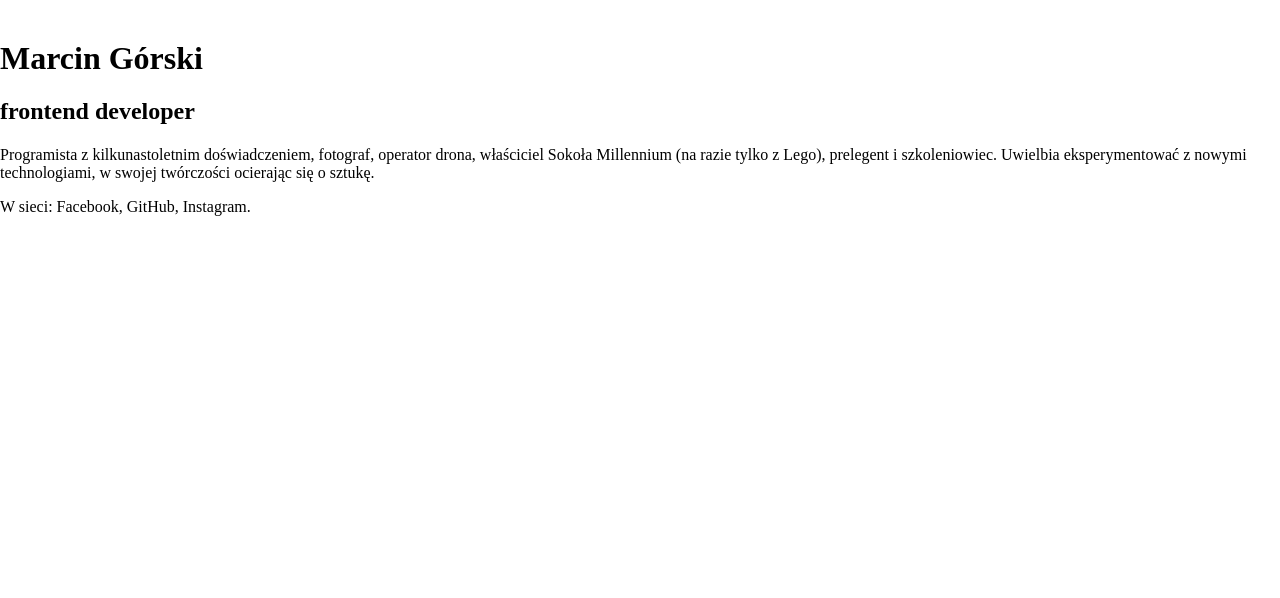
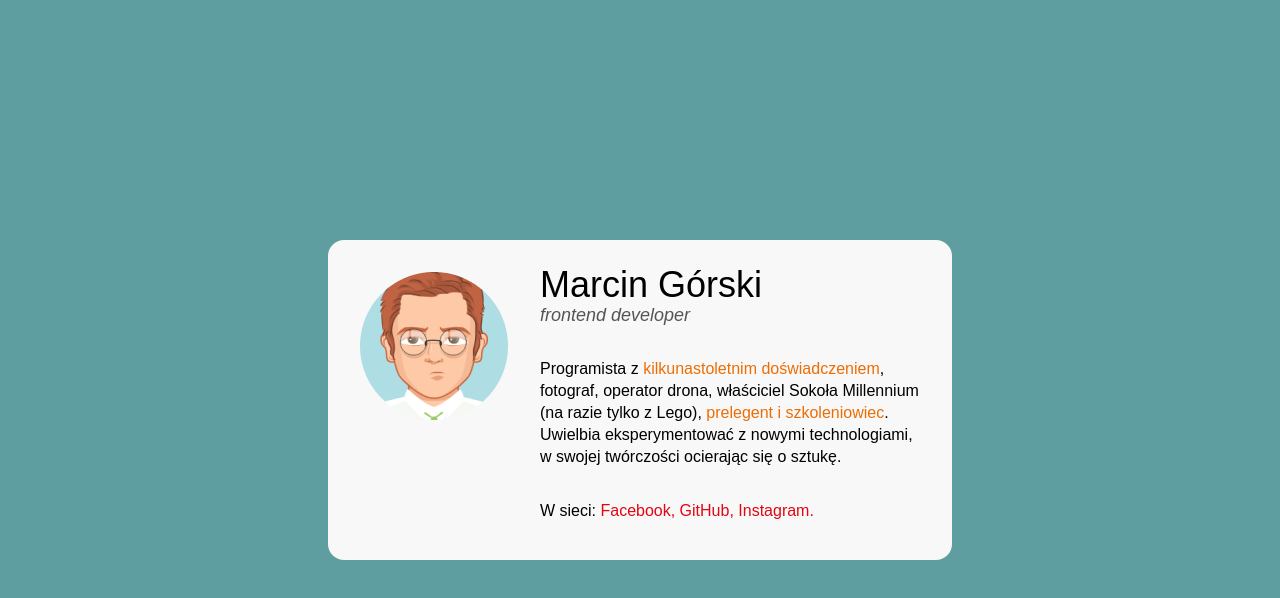
Before and after one commit to gorskimarcin8/business-card, a plain HTML site: page index.html in a window 1280 px wide. Drawn offline with Linux system fonts and the light colour scheme.

Commit message:
Final commit

```diff
--- a/index.html
+++ b/index.html
@@ -7,18 +7,22 @@
     <link rel="stylesheet" href="normalize.css" />
     <link rel="stylesheet" href="style.css" />
   </head>
-  <main>
-    <img src="" alt="" />
-    <article>
-      <h1>Marcin Górski</h1>
-      <h2>frontend developer</h2>
-      <p>
-        Programista z kilkunastoletnim doświadczeniem, fotograf, operator drona,
-        właściciel Sokoła Millennium (na razie tylko z Lego), prelegent i
-        szkoleniowiec. Uwielbia eksperymentować z nowymi technologiami, w swojej
-        twórczości ocierając się o sztukę.
-      </p>
-      <p>W sieci: Facebook, GitHub, Instagram.</p>
-    </article>
-  </main>
+  <body>
+    <main class="main">
+      <img src="avatar.png" alt="Avatar" />
+      <article class="person">
+        <header class="person__info">
+        <h1 class="person__name">Marcin Górski</h1>
+        <h2 class="person__position">frontend developer</h2>
+      </header>
+        <p class="person__description">
+          Programista z<strong class="orange"> kilkunastoletnim doświadczeniem</strong>, fotograf, operator
+          drona, właściciel Sokoła Millennium (na razie tylko z Lego), <strong class="orange">prelegent
+          i szkoleniowiec</strong>. Uwielbia eksperymentować z nowymi technologiami, w
+          swojej twórczości ocierając się o sztukę.
+        </p>
+        <p class="person__description">W sieci: <strong class="red">Facebook, GitHub, Instagram.</strong></p>
+      </article>
+    </main>
+  </body>
 </html>
--- a/style.css
+++ b/style.css
@@ -1,7 +1,80 @@
 html {
+
 box-sizing: border-box;
 }
 
 *, *:after, *:before {
 box-sizing: inherit;
 }
+
+body {
+display: flex;
+  background-color: cadetblue;
+  justify-content: center;
+  align-items: center;
+  height: 100vh;
+}
+
+.main {
+    display: flex;
+width: 624px;
+min-height: 320px;
+background-color: #F8F8F8;
+border-radius: 16px;
+}
+
+img {
+    margin: 32px;
+    width: 148px;
+    height: 148px;
+
+}
+
+
+
+.person {
+    font-family: arial;
+    margin: 0;
+
+}
+
+.person__info {
+margin:  24px 0 ;
+
+}
+
+.person__name {
+    font-size: 36px;
+    font-weight: normal;
+    margin: 0;
+
+
+}
+
+.person__position {
+    font-weight: normal;
+    font-style: italic;
+    font-size: 18px;
+    color: #545454;
+    margin: 0;
+
+
+}
+
+.person__description {
+    font-size: 16px;
+    line-height: 22px;
+    margin: 32px 32px 32px 0;
+}
+
+
+strong {
+    font-weight:normal;
+}
+.orange {
+    color: #ED6D05;
+}
+
+.red {
+    color:#E20613;
+}
```
Also changed, not shown: avatar.png (added).
